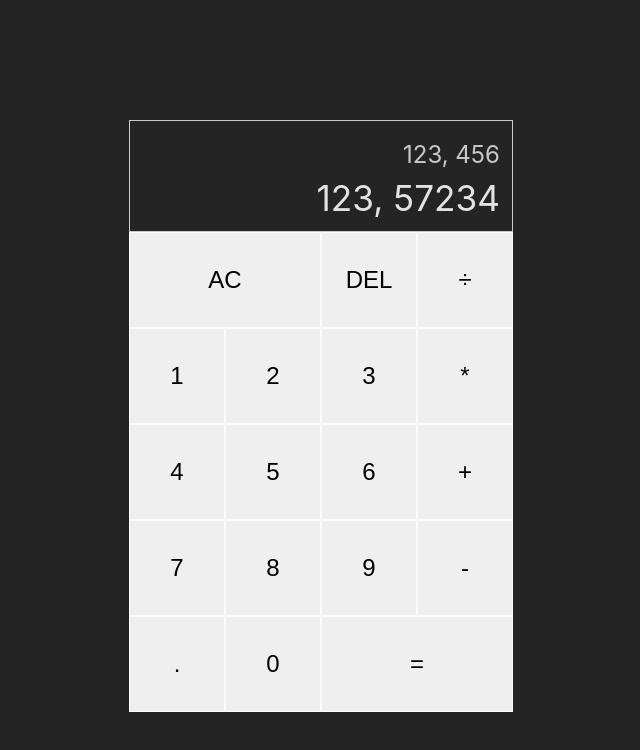
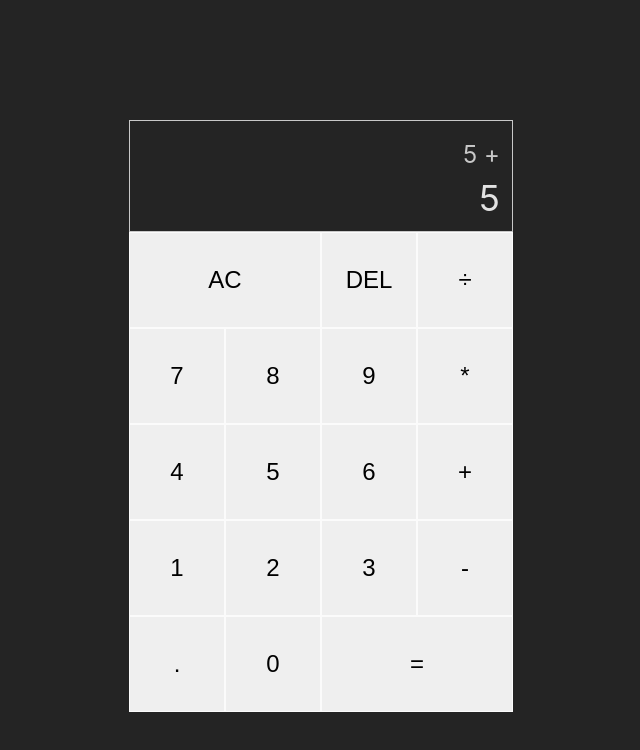
Before and after one commit to pablosukaban/calculator, a React (Vite) app: page / in a window 1280 px wide. Shown: the top 750 px of the page, without its empty margins (319-959 px from the left). Built offline with nearby package versions, Linux system fonts and the light colour scheme.

Commit message:
first reducer, numbers

```diff
--- a/src/App.tsx
+++ b/src/App.tsx
@@ -1,28 +1,59 @@
+import { useReducer } from 'react';
 import './App.css';
+import {
+    ActionsType,
+    CalculatorActions,
+    calculatorReducer,
+    initialState,
+} from './calculatorReducer';
+
+type DigitButtonProps = {
+    dispatch: ({}: ActionsType) => void;
+    digit: string;
+};
+
+export const DigitButton = ({ dispatch, digit }: DigitButtonProps) => {
+    return (
+        <button
+            onClick={() =>
+                dispatch({
+                    type: CalculatorActions.ADD_DIGIT,
+                    payload: { digit },
+                })
+            }
+        >
+            {digit}
+        </button>
+    );
+};
 
 const App = () => {
+    const [state, dispatch] = useReducer(calculatorReducer, initialState);
+
     return (
         <div className="calculator-grid">
             <div className="output">
-                <div className="previous-operand">123, 456</div>
-                <div className="current-operand">123, 57234</div>
+                <div className="previous-operand">
+                    {state.prevOperand} {state.operation}
+                </div>
+                <div className="current-operand">{state.currentOperand}</div>
             </div>
             <button className="span-two">AC</button>
             <button>DEL</button>
             <button>÷</button>
-            <button>1</button>
-            <button>2</button>
-            <button>3</button>
+            <DigitButton digit="7" dispatch={dispatch} />
+            <DigitButton digit="8" dispatch={dispatch} />
+            <DigitButton digit="9" dispatch={dispatch} />
             <button>*</button>
-            <button>4</button>
-            <button>5</button>
-            <button>6</button>
+            <DigitButton digit="4" dispatch={dispatch} />
+            <DigitButton digit="5" dispatch={dispatch} />
+            <DigitButton digit="6" dispatch={dispatch} />
             <button>+</button>
-            <button>7</button>
-            <button>8</button>
-            <button>9</button>
+            <DigitButton digit="1" dispatch={dispatch} />
+            <DigitButton digit="2" dispatch={dispatch} />
+            <DigitButton digit="3" dispatch={dispatch} />
             <button>-</button>
-            <button>.</button>
+            <DigitButton digit="." dispatch={dispatch} />
             <button>0</button>
             <button className="span-two">=</button>
         </div>
--- /dev/null
+++ b/src/calculatorReducer.ts
@@ -0,0 +1,44 @@
+export type CalculatorStateType = {
+    currentOperand: string;
+    prevOperand: string;
+    operation: string;
+};
+
+export const initialState: CalculatorStateType = {
+    currentOperand: '5',
+    prevOperand: '5',
+    operation: '+',
+};
+
+export enum CalculatorActions {
+    ADD_DIGIT = 'addDigit',
+    DELETE_DIGIT = 'deleteDigit',
+    CLEAR = 'clear',
+    CHOOSE_OPERATION = 'chooseOperation',
+    EVALUATE = 'evaluate',
+}
+
+type AddDigitActionType = {
+    type: CalculatorActions.ADD_DIGIT;
+    payload: { digit: string };
+};
+
+export type ActionsType = AddDigitActionType;
+
+export const calculatorReducer = (
+    state = initialState,
+    action: ActionsType
+): CalculatorStateType => {
+    switch (action.type) {
+        case CalculatorActions.ADD_DIGIT:
+            return {
+                ...state,
+                currentOperand: `${state.currentOperand || ''}${
+                    action.payload.digit
+                }`,
+            };
+
+        default:
+            return state;
+    }
+};
```
